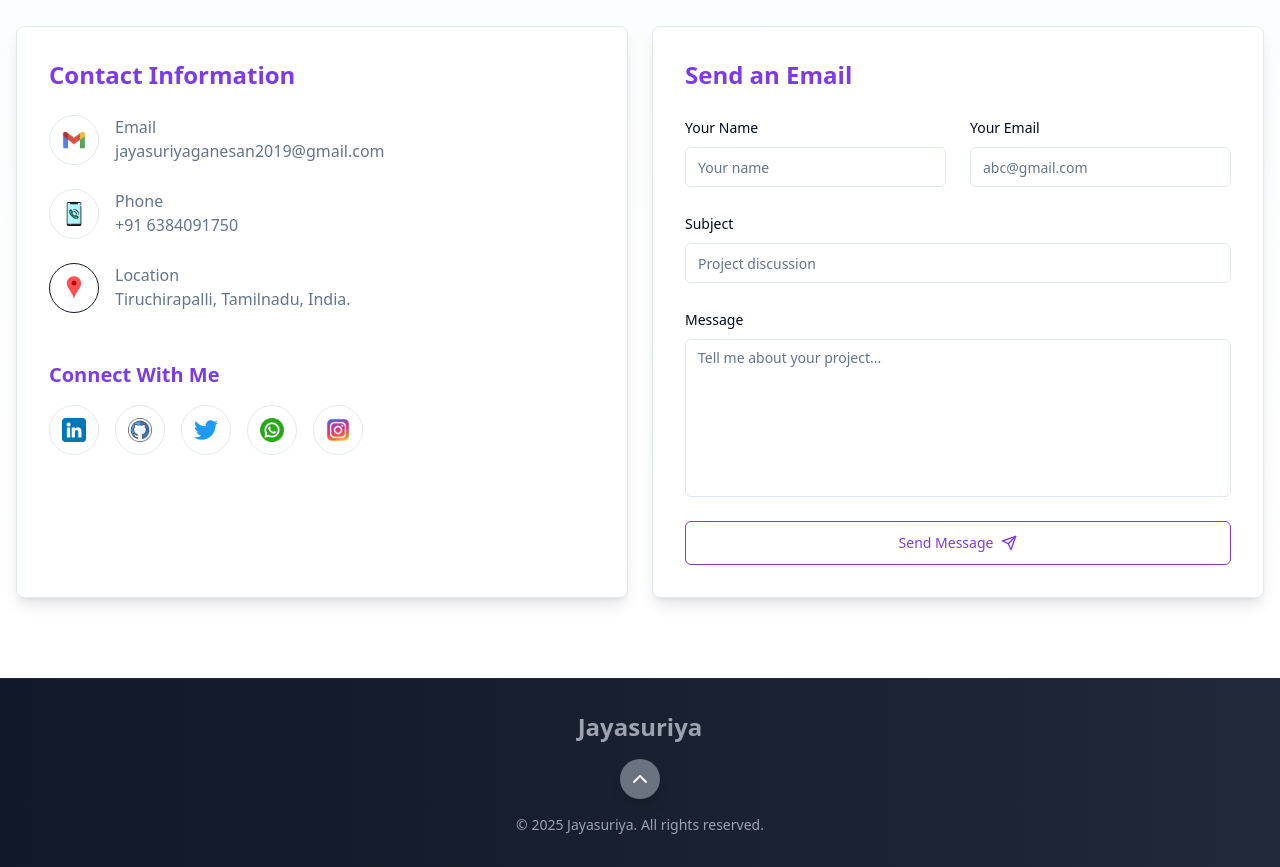
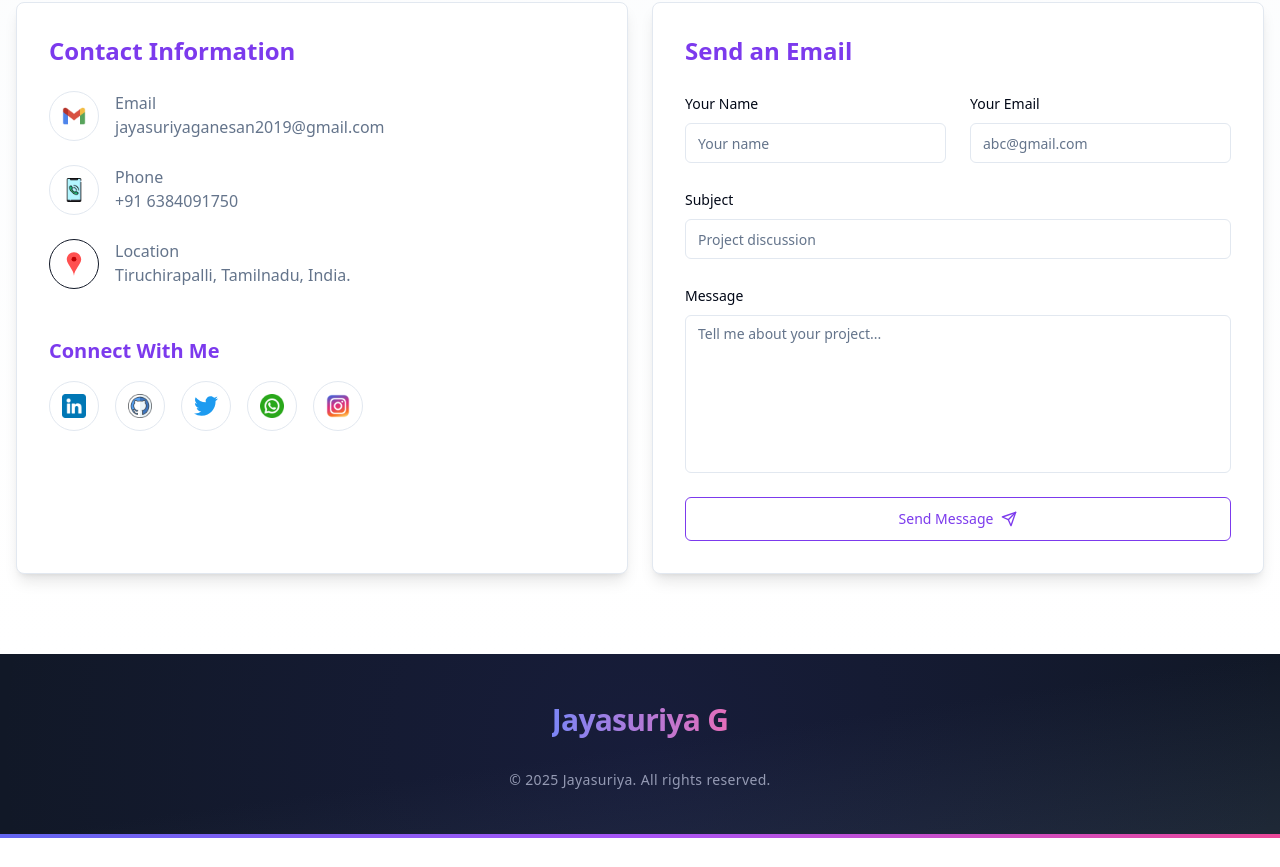
Before and after one commit to Jayasuriya033/Portfolio-React, a React (Vite) app in the folder Portfolio/: page / in a window 1280 px wide. Shown: the part 4528-5395 px from the top of the page. After the commit the page ends 5366 px from the top, so only its background shows below. Built offline with nearby package versions, Linux system fonts and the light colour scheme.

Commit message:
Updated the footer and some styles

```diff
--- a/Portfolio/src/components/Footer.tsx
+++ b/Portfolio/src/components/Footer.tsx
@@ -1,42 +1,34 @@
-"use client"
+  "use client"
 
 import { motion } from "framer-motion"
-import { ChevronUp } from "lucide-react"
 
 export function Footer() {
-  const scrollToTop = () => {
-    window.scrollTo({ top: 0, behavior: "smooth" })
-  }
 
   return (
-    <footer className="bg-gradient-to-r from-gray-900 to-gray-800 text-white py-8 border-t border-gray-800">
-      <div className="container px-4">
-        <div className="flex flex-col items-center justify-between">
+    <footer className="relative bg-gradient-to-br from-gray-900 via-gray-900 to-gray-800 text-white py-12 overflow-hidden">
+      <div className="absolute inset-0 bg-[radial-gradient(circle_at_50%_50%,rgba(79,70,229,0.1),transparent)]" />
+      <div className="absolute bottom-0 left-0 w-full h-1 bg-gradient-to-r from-indigo-500 via-purple-500 to-pink-500" />
+
+      <div className="container mx-auto px-4">
+        <div className="flex flex-col items-center justify-center space-y-8">
           <motion.div
-            className="flex items-center mb-4"
+            className="flex items-center"
+            initial={{ opacity: 0, y: 30 }}
+            animate={{ opacity: 1, y: 0 }}
+            transition={{ duration: 0.8, ease: "easeOut" }}
+          >
+            <span className="text-3xl font-extrabold tracking-tight bg-clip-text text-transparent bg-gradient-to-r from-indigo-400 to-pink-400">
+              Jayasuriya G
+            </span>
+          </motion.div>
+
+                <motion.p
+            className="text-sm text-gray-400 tracking-wide"
             initial={{ opacity: 0, y: 20 }}
             animate={{ opacity: 1, y: 0 }}
-            transition={{ duration: 0.5 }}
-          >
-            <span className="text-2xl font-bold text-gray-400 ">Jayasuriya</span>
-          </motion.div>
-
-          <motion.button
-            onClick={scrollToTop}
-            className="p-2 bg-gray-500 text-white rounded-full shadow-lg hover:bg-gray-400 /90 transition-colors duration-300"
-            whileHover={{ y: -5 }}
-            whileTap={{ scale: 0.95 }}
-          >
-            <ChevronUp className="h-6 w-6" />
-          </motion.button>
-
-          <motion.p
-            className="text-sm text-gray-400 mt-4"
-            initial={{ opacity: 0 }}
-            animate={{ opacity: 1 }}
             transition={{ duration: 0.5, delay: 0.5 }}
           >
-            &copy; {new Date().getFullYear()} Jayasuriya. All rights reserved.
+            © {new Date().getFullYear()} Jayasuriya. All rights reserved.
           </motion.p>
         </div>
       </div>
--- a/Portfolio/src/components/Navbar.tsx
+++ b/Portfolio/src/components/Navbar.tsx
@@ -219,10 +219,10 @@ export function Navbar() {
             exit={{ opacity: 0, y: 20 }}
             transition={{ duration: 0.3 }}
             onClick={scrollToTop}
-            className="fixed bottom-4 right-4 z-50 bg-gray-500 text-white rounded-full shadow-lg hover:bg-gray-400/90 transition-colors duration-300"
+            className="fixed bottom-2 right-2 z-50 bg-gray-500 text-white rounded-full shadow-lg hover:bg-gray-400/90 transition-colors duration-300"
             aria-label="Scroll to top"
           >
-            <ChevronUp className="h-6 w-6" />
+            <ChevronUp className="h-6 w-6 md:h-8 md:w-8" />
           </motion.button>
         )}
       </AnimatePresence>
--- a/Portfolio/src/pages/AboutPage.tsx
+++ b/Portfolio/src/pages/AboutPage.tsx
@@ -95,7 +95,7 @@ export function AboutPage() {
               ))}
             </div>
 
-            <div className="overflow-y-auto text-sm pr-2 sm:text-base h-[100px] w-[95%] sm:ml-8 sm:h-[20%] sm:w-[80%]  lg:h-[30%] lg:w-[80%] xl:h-[40%] xl:w-[80%]">
+            <div className="overflow-y-auto text-sm pr-2 sm:text-base h-[100px] w-[95%] sm:ml-8 sm:h-[20%] sm:w-[80%]  lg:h-[30%] lg:w-[80%] xl:h-[40%] xl:w-[90%]">
               {selectedTab === "Experience" && (
                 <ul className="list-disc pl-5 space-y-4 text-muted-foreground">
                   <li>
--- a/Portfolio/src/pages/ContactPage.tsx
+++ b/Portfolio/src/pages/ContactPage.tsx
@@ -36,11 +36,10 @@ export function ContactPage() {
       setField(name);
       setShowCopyToast(true);
       setCopyMessage(`${name} Copied!`);
-      // alert(`${name} Copied!`)
       setTimeout(() => {
         setField("");
         setShowCopyToast(false);
-      }, 3000);
+      }, 2000);
     } catch (error) {
       console.log("Copy Error ", error);
       alert("Nothing Copied");
@@ -109,8 +108,7 @@ export function ContactPage() {
         <motion.div className="text-center mb-16">
           <h2 className="text-3xl md:text-4xl font-bold mb-4">Get In Touch</h2>
           <div className="h-1 w-20 bg-primary mx-auto mb-6"></div>
-          <p className="text-muted-foreground max-w-2xl mx-auto"
-          >
+          <p className="text-muted-foreground max-w-2xl mx-auto">
             Have an exciting project idea or considering working together? I’d
             love to chat!
           </p>
@@ -225,7 +223,9 @@ export function ContactPage() {
               </motion.div>
             </div>
             <div className="mt-12">
-              <h3 className="text-xl font-bold mb-4 text-primary">Connect With Me</h3>
+              <h3 className="text-xl font-bold mb-4 text-primary">
+                Connect With Me
+              </h3>
               <div className="flex flex-wrap justify-around sm:justify-start gap-4 max-w-full">
                 {[
                   {
```
